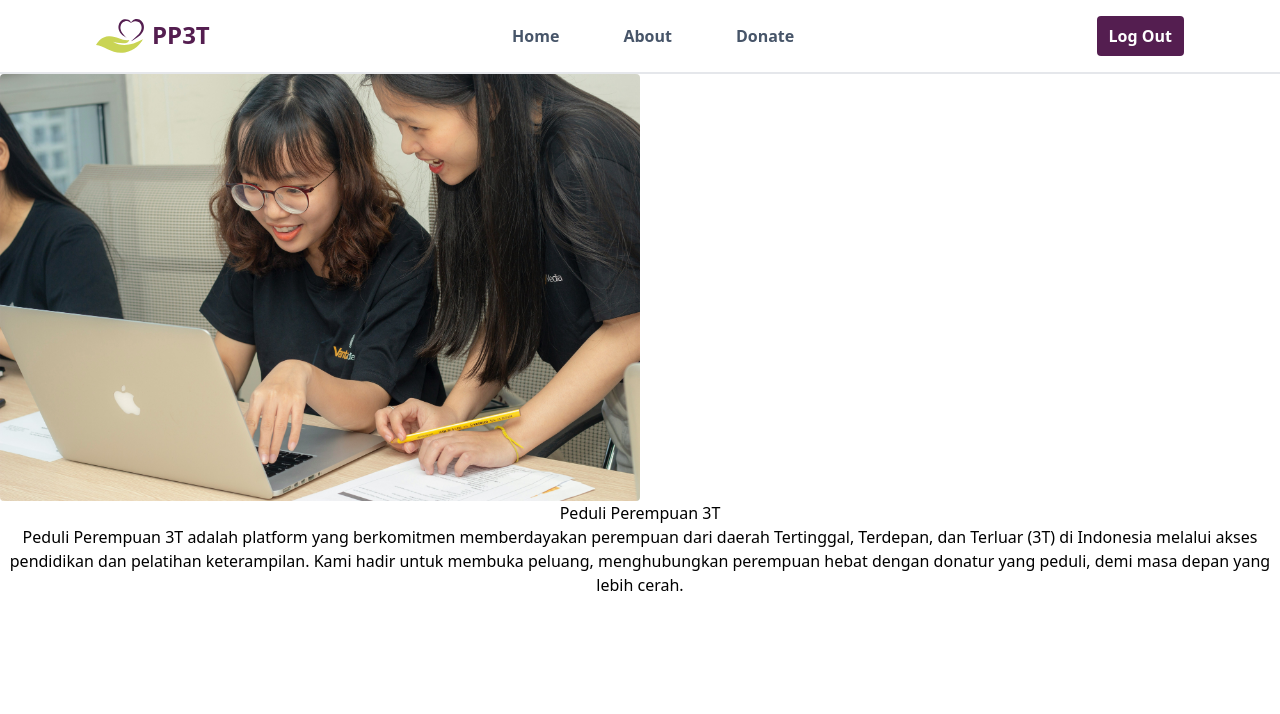
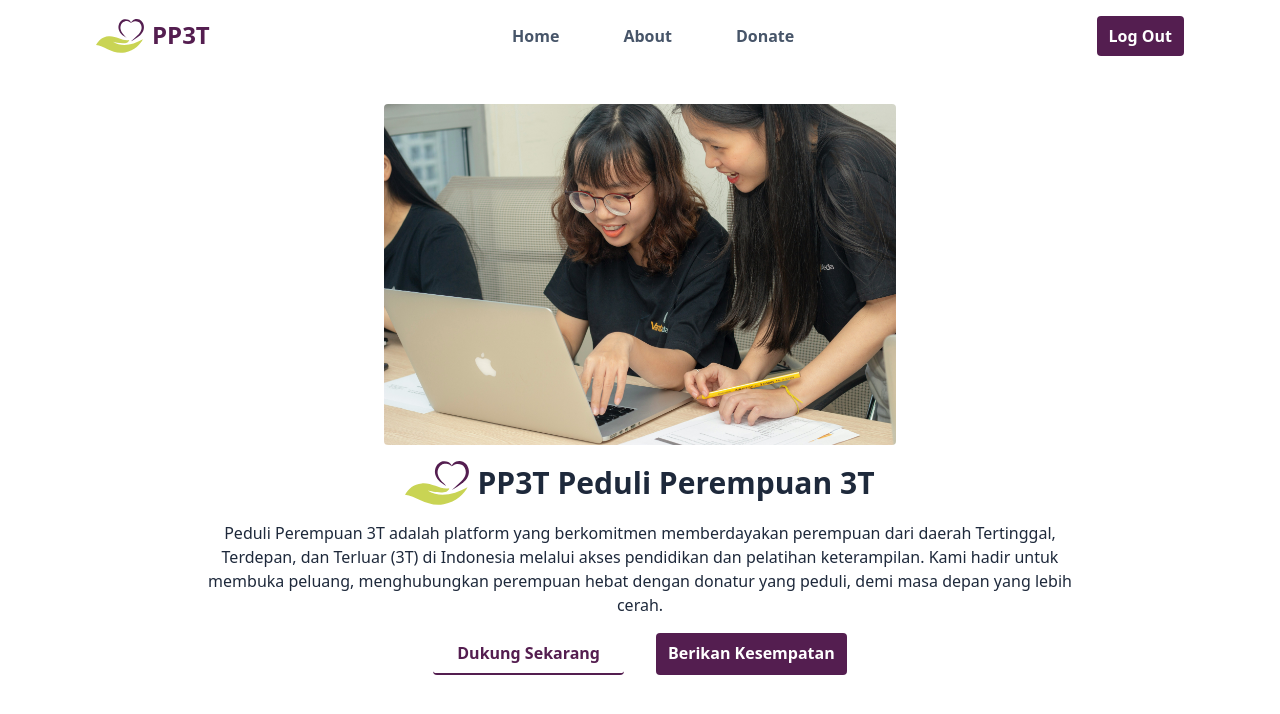
Before and after one commit to EllenaAmanda/peduli-perempuan-3T, a React (Vite) app: page / in a window 1280 px wide. Shown: the top 714 px of the page. Built offline with nearby package versions, Linux system fonts and the light colour scheme.

Commit message:
hero done

```diff
--- a/src/components/Hero.jsx
+++ b/src/components/Hero.jsx
@@ -1,11 +1,18 @@
 import hero from '../assets/hero.jpg'
+import logo from '../assets/PP3T Logo.svg'
 
 function Hero() {
   return (
-    <div className='text-center flex justify-center flex-col'>
-        <img src={hero} className='w-1/2 rounded '></img>
-        <h1>Peduli Perempuan 3T</h1>
-        <p>Peduli Perempuan 3T adalah platform yang berkomitmen memberdayakan perempuan dari daerah Tertinggal, Terdepan, dan Terluar (3T) di Indonesia melalui akses pendidikan dan pelatihan keterampilan. Kami hadir untuk membuka peluang, menghubungkan perempuan hebat dengan donatur yang peduli, demi masa depan yang lebih cerah.</p>
+    <div className='py-8'>
+        <div className='text-center grid grid-cols-1 place-items-center gap-4 '>
+            <img src={hero} className='w-2/5 rounded'></img>
+            <h1 className='font-bold text-slate-800 text-3xl flex items-center gap-2'><img src={logo} className='w-16'/> PP3T Peduli Perempuan 3T</h1>
+            <p className='text-slate-800 px-48'>Peduli Perempuan 3T adalah platform yang berkomitmen memberdayakan perempuan dari daerah Tertinggal, Terdepan, dan Terluar (3T) di Indonesia melalui akses pendidikan dan pelatihan keterampilan. Kami hadir untuk membuka peluang, menghubungkan perempuan hebat dengan donatur yang peduli, demi masa depan yang lebih cerah.</p>
+            <div className='grid grid-cols-2 gap-8'>
+                <a className='cursor-pointer border-b-2 border-byzantine text-byzantine font-semibold py-2 px-3 rounded'>Dukung Sekarang</a>
+                <a className='cursor-pointer bg-byzantine text-white font-semibold py-2 px-3 rounded'>Berikan Kesempatan</a>
+            </div>
+        </div>
     </div>
   )
 }
--- a/src/components/Navigation.jsx
+++ b/src/components/Navigation.jsx
@@ -2,7 +2,7 @@ import logo from '../assets/PP3T Logo.svg'
 
 function Navigation() {
   return (
-    <div className="px-24 py-4 border-b-2">
+    <div className="px-24 py-4">
         <nav className="flex justify-between items-center">
             <div className='flex gap-2'>
                 <img src={logo} className='w-12'/>
@@ -15,7 +15,7 @@ function Navigation() {
                 <li >Donate</li>
             </ul>
 
-            <button className='bg-byzantine text-white font-semibold py-2 px-3 rounded'>Log Out</button>
+            <a className='bg-byzantine text-white font-semibold py-2 px-3 rounded cursor-pointer'>Log Out</a>
         </nav>
     </div>
   )
```
Also changed, not shown: src/components/Footer.jsx (added).
